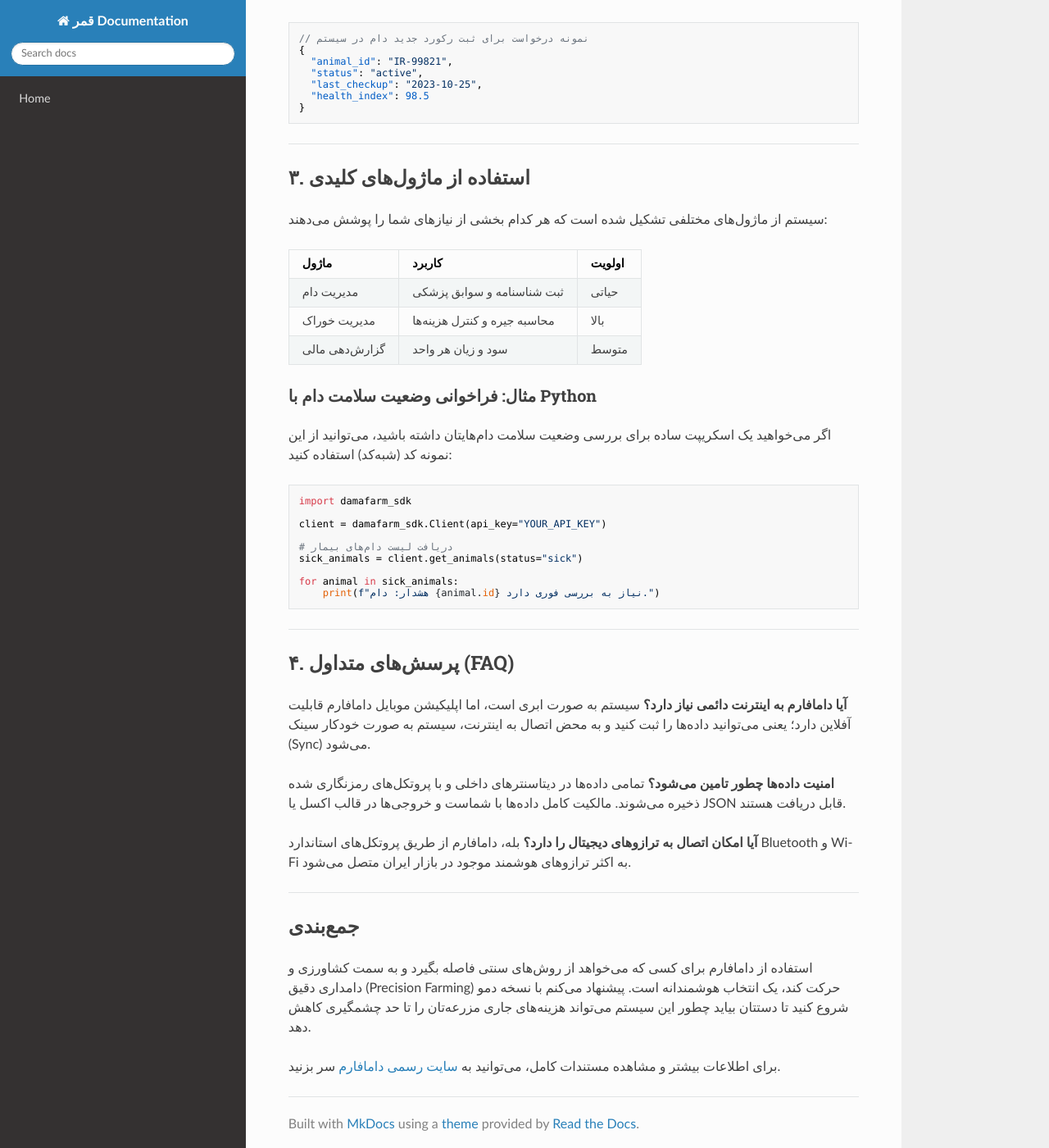
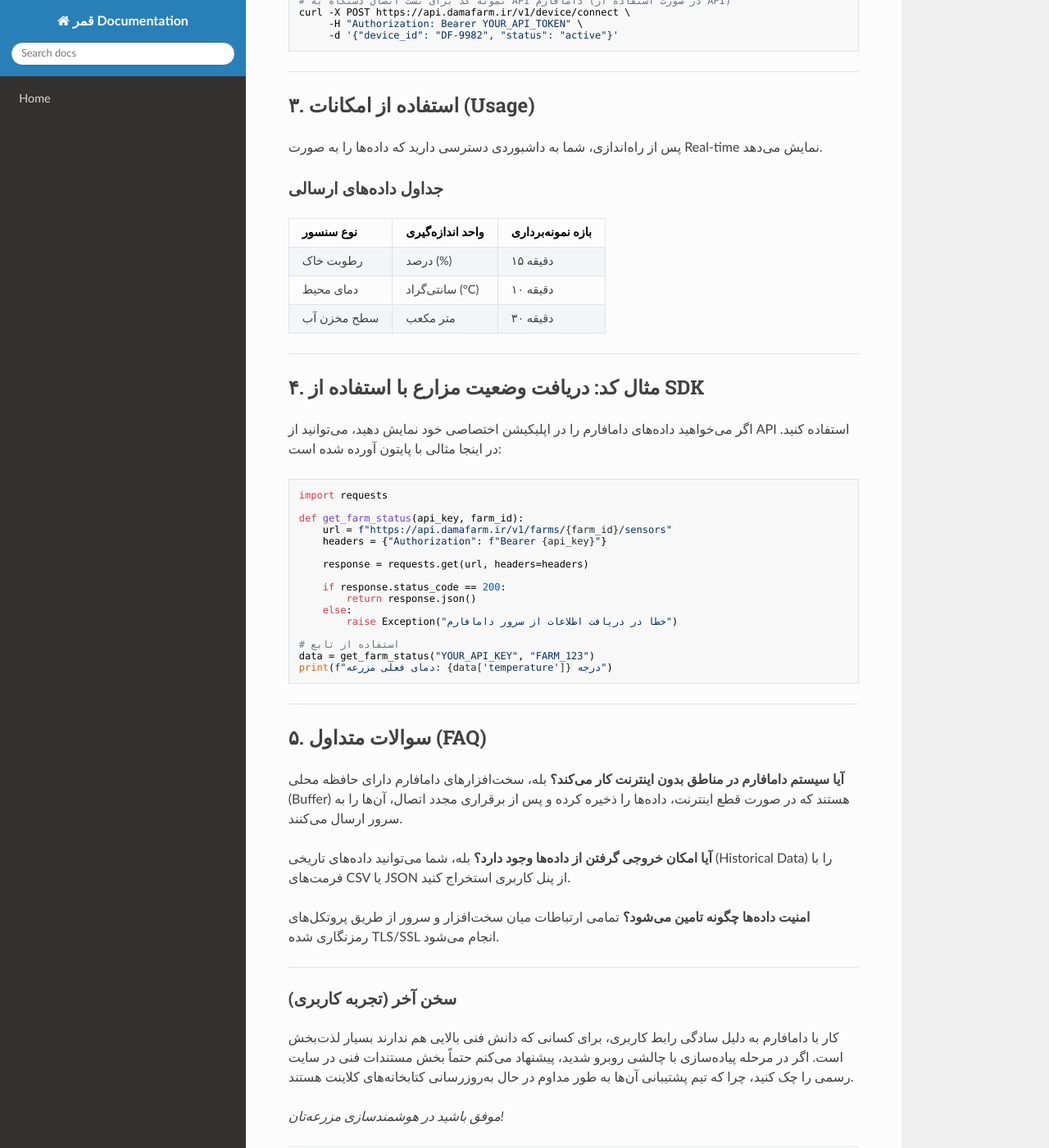
Before and after one commit to sahandsahabi553-prog/terraform-google-semantic-docs, an MkDocs documentation site: the page built from docs/دامافارم.md, in a window 1280 px wide and 1400 px high, scrolled down 848 px. Shown: the whole window at 82% size. Built offline with MkDocs 1.6.1, drawn with Linux system fonts in a browser that asks for light colours; nearby versions of some CDN libraries; some of the changed text lies outside the part shown.

Commit message:
Doc: دامافارم

````diff
--- a/docs/دامافارم.md
+++ b/docs/دامافارم.md
@@ -1,82 +1,89 @@
-# راهنمای جامع فنی دامافارم (Damafarm)
+# راهنمای جامع و فنی «دامافارم» (Damafarm)
 
-اگر در حوزه کشاورزی هوشمند یا مدیریت دامداری فعالیت کرده باشید، حتماً با چالش‌های پراکندگی داده‌ها و نبود یک سیستم یکپارچه برای مدیریت چرخه تولید مواجه شده‌اید. **دامافارم** دقیقاً برای حل همین مشکل ایجاد شده است. این پلتفرم نه تنها یک ابزار ثبت اطلاعات، بلکه بازوی تحلیلی شما برای بهینه‌سازی بهره‌وری در مزرعه است.
+مدیریت هوشمند مزارع و دامداری‌ها در دنیای امروز دیگر یک انتخاب لوکس نیست، بلکه یک ضرورت برای بقا در بازار رقابتی کشاورزی است. **دامافارم (Damafarm)** به عنوان یکی از پیشروترین پلتفرم‌های مدیریت هوشمند در ایران، پل ارتباطی میان داده‌های میدانی و تصمیم‌گیری‌های مدیریتی است.
+
+در این مستند، نگاهی فنی به نحوه پیاده‌سازی و استفاده از قابلیت‌های این سامانه می‌اندازیم.
 
 ---
 
-## ۱. چرا دامافارم؟ (نگاه فنی)
+## ۱. معرفی کلی
+دامافارم با استفاده از اینترنت اشیاء (IoT) و تحلیل داده، به مدیران کشاورزی کمک می‌کند تا هزینه‌های جاری را کاهش و بهره‌وری تولید را افزایش دهند.
 
-دامافارم با رویکردی مدرن، داده‌های خام مزرعه را به تصمیمات استراتژیک تبدیل می‌کند. معماری این سیستم به گونه‌ای طراحی شده که هم برای مزارع کوچک و هم برای مجتمع‌های بزرگ صنعتی مقیاس‌پذیر باشد.
-
-- **یکپارچگی:** اتصال مستقیم به تجهیزات IoT در مزرعه.
-- **تحلیل پیش‌بینی‌کننده:** استفاده از داده‌های تاریخی برای پیش‌بینی زمان شیردهی، جفت‌گیری و نیازهای تغذیه‌ای.
-- **گزارش‌گیری دقیق:** داشبوردهای قابل شخصی‌سازی برای مدیران مالی و فنی.
+*   **وب‌سایت رسمی:** [damafarm.ir](https://damafarm.ir)
+*   **حوزه فعالیت:** اتوماسیون کشاورزی و دامپروری، پایش محیطی، مدیریت منابع آب.
 
 ---
 
-## ۲. نصب و راه‌اندازی (Getting Started)
+## ۲. نصب و راه‌اندازی (Implementation)
 
-دامافارم به صورت یک سرویس ابری (SaaS) ارائه می‌شود، بنابراین نیازی به درگیری با زیرساخت‌های سرور ندارید. برای شروع کافی است مراحل زیر را طی کنید:
+برخلاف سیستم‌های سنتی، دامافارم مبتنی بر فضای ابری (Cloud-based) است. بنابراین نیازی به نصب نرم‌افزارهای سنگین روی سرورهای محلی ندارید. فرآیند راه‌اندازی به شرح زیر است:
 
-1. به وب‌سایت [damafarm.ir](https://damafarm.ir) مراجعه کنید.
-2. ثبت‌نام اولیه را انجام دهید.
-3. در پنل کاربری، نقشه‌ مزرعه یا لیست دام‌های خود را وارد کنید.
+### مراحل اتصال سخت‌افزار به پنل
+1.  **ثبت‌نام:** ابتدا در سامانه [damafarm.ir](https://damafarm.ir) یک حساب کاربری ایجاد کنید.
+2.  **تعریف دستگاه (Provisioning):** شناسه (ID) سخت‌افزار خود را در پنل کاربری ثبت کنید.
+3.  **اتصال شبکه:** سخت‌افزار را به شبکه (Wi-Fi یا GSM/4G) متصل کنید.
 
-برای سازمان‌هایی که نیاز به اتصال API دارند، دامافارم مستندات درگاه اختصاصی را در اختیار قرار می‌دهد:
-
-```json
-// نمونه درخواست برای ثبت رکورد جدید دام در سیستم
-{
-  "animal_id": "IR-99821",
-  "status": "active",
-  "last_checkup": "2023-10-25",
-  "health_index": 98.5
-}
+```bash
+# نمونه کد برای تست اتصال دستگاه به API دامافارم (در صورت استفاده از API)
+curl -X POST https://api.damafarm.ir/v1/device/connect \
+     -H "Authorization: Bearer YOUR_API_TOKEN" \
+     -d '{"device_id": "DF-9982", "status": "active"}'
 ```
 
 ---
 
-## ۳. استفاده از ماژول‌های کلیدی
+## ۳. استفاده از امکانات (Usage)
 
-سیستم از ماژول‌های مختلفی تشکیل شده است که هر کدام بخشی از نیازهای شما را پوشش می‌دهند:
+پس از راه‌اندازی، شما به داشبوردی دسترسی دارید که داده‌ها را به صورت Real-time نمایش می‌دهد.
 
-| ماژول | کاربرد | اولویت |
+### جداول داده‌های ارسالی
+| نوع سنسور | واحد اندازه‌گیری | بازه نمونه‌برداری |
 | :--- | :--- | :--- |
-| مدیریت دام | ثبت شناسنامه و سوابق پزشکی | حیاتی |
-| مدیریت خوراک | محاسبه جیره و کنترل هزینه‌ها | بالا |
-| گزارش‌دهی مالی | سود و زیان هر واحد | متوسط |
+| رطوبت خاک | درصد (%) | ۱۵ دقیقه |
+| دمای محیط | سانتی‌گراد (°C) | ۱۰ دقیقه |
+| سطح مخزن آب | متر مکعب | ۳۰ دقیقه |
 
-### مثال: فراخوانی وضعیت سلامت دام با Python
-اگر می‌خواهید یک اسکریپت ساده برای بررسی وضعیت سلامت دام‌هایتان داشته باشید، می‌توانید از این نمونه کد (شبه‌کد) استفاده کنید:
+---
+
+## ۴. مثال کد: دریافت وضعیت مزارع با استفاده از SDK
+
+اگر می‌خواهید داده‌های دامافارم را در اپلیکیشن اختصاصی خود نمایش دهید، می‌توانید از API استفاده کنید. در اینجا مثالی با پایتون آورده شده است:
 
 ```python
-import damafarm_sdk
+import requests
 
-client = damafarm_sdk.Client(api_key="YOUR_API_KEY")
+def get_farm_status(api_key, farm_id):
+    url = f"https://api.damafarm.ir/v1/farms/{farm_id}/sensors"
+    headers = {"Authorization": f"Bearer {api_key}"}
 
-# دریافت لیست دام‌های بیمار
-sick_animals = client.get_animals(status="sick")
+    response = requests.get(url, headers=headers)
 
-for animal in sick_animals:
-    print(f"هشدار: دام {animal.id} نیاز به بررسی فوری دارد.")
+    if response.status_code == 200:
+        return response.json()
+    else:
+        raise Exception("خطا در دریافت اطلاعات از سرور دامافارم")
+
+# استفاده از تابع
+data = get_farm_status("YOUR_API_KEY", "FARM_123")
+print(f"دمای فعلی مزرعه: {data['temperature']} درجه")
 ```
 
 ---
 
-## ۴. پرسش‌های متداول (FAQ)
+## ۵. سوالات متداول (FAQ)
 
-**آیا دامافارم به اینترنت دائمی نیاز دارد؟**
-سیستم به صورت ابری است، اما اپلیکیشن موبایل دامافارم قابلیت آفلاین دارد؛ یعنی می‌توانید داده‌ها را ثبت کنید و به محض اتصال به اینترنت، سیستم به صورت خودکار سینک (Sync) می‌شود.
+**آیا سیستم دامافارم در مناطق بدون اینترنت کار می‌کند؟**
+بله، سخت‌افزارهای دامافارم دارای حافظه محلی (Buffer) هستند که در صورت قطع اینترنت، داده‌ها را ذخیره کرده و پس از برقراری مجدد اتصال، آن‌ها را به سرور ارسال می‌کنند.
 
-**امنیت داده‌ها چطور تامین می‌شود؟**
-تمامی داده‌ها در دیتاسنترهای داخلی و با پروتکل‌های رمزنگاری شده ذخیره می‌شوند. مالکیت کامل داده‌ها با شماست و خروجی‌ها در قالب اکسل یا JSON قابل دریافت هستند.
+**آیا امکان خروجی گرفتن از داده‌ها وجود دارد؟**
+بله، شما می‌توانید داده‌های تاریخی (Historical Data) را با فرمت‌های CSV یا JSON از پنل کاربری استخراج کنید.
 
-**آیا امکان اتصال به ترازوهای دیجیتال را دارد؟**
-بله، دامافارم از طریق پروتکل‌های استاندارد Bluetooth و Wi-Fi به اکثر ترازوهای هوشمند موجود در بازار ایران متصل می‌شود.
+**امنیت داده‌ها چگونه تامین می‌شود؟**
+تمامی ارتباطات میان سخت‌افزار و سرور از طریق پروتکل‌های رمزنگاری شده TLS/SSL انجام می‌شود.
 
 ---
 
-## جمع‌بندی
-استفاده از دامافارم برای کسی که می‌خواهد از روش‌های سنتی فاصله بگیرد و به سمت کشاورزی و دامداری دقیق (Precision Farming) حرکت کند، یک انتخاب هوشمندانه است. پیشنهاد می‌کنم با نسخه دمو شروع کنید تا دستتان بیاید چطور این سیستم می‌تواند هزینه‌های جاری مزرعه‌تان را تا حد چشمگیری کاهش دهد.
+### سخن آخر (تجربه کاربری)
+کار با دامافارم به دلیل سادگی رابط کاربری، برای کسانی که دانش فنی بالایی هم ندارند بسیار لذت‌بخش است. اگر در مرحله پیاده‌سازی با چالشی روبرو شدید، پیشنهاد می‌کنم حتماً بخش مستندات فنی در سایت رسمی را چک کنید، چرا که تیم پشتیبانی آن‌ها به طور مداوم در حال به‌روزرسانی کتابخانه‌های کلاینت هستند.
 
-برای اطلاعات بیشتر و مشاهده مستندات کامل، می‌توانید به [سایت رسمی دامافارم](https://damafarm.ir) سر بزنید.
+*موفق باشید در هوشمندسازی مزرعه‌تان!*
````
